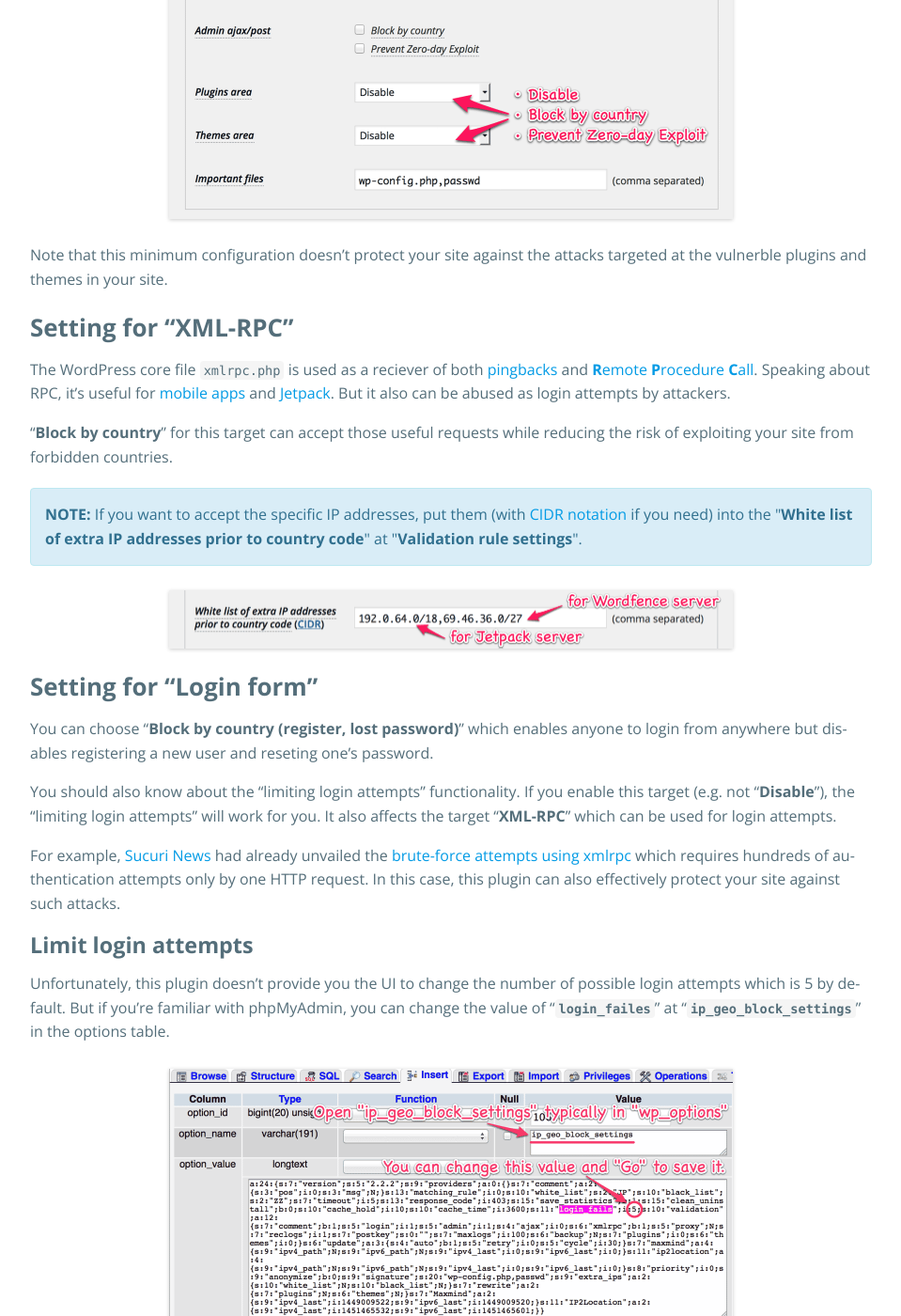
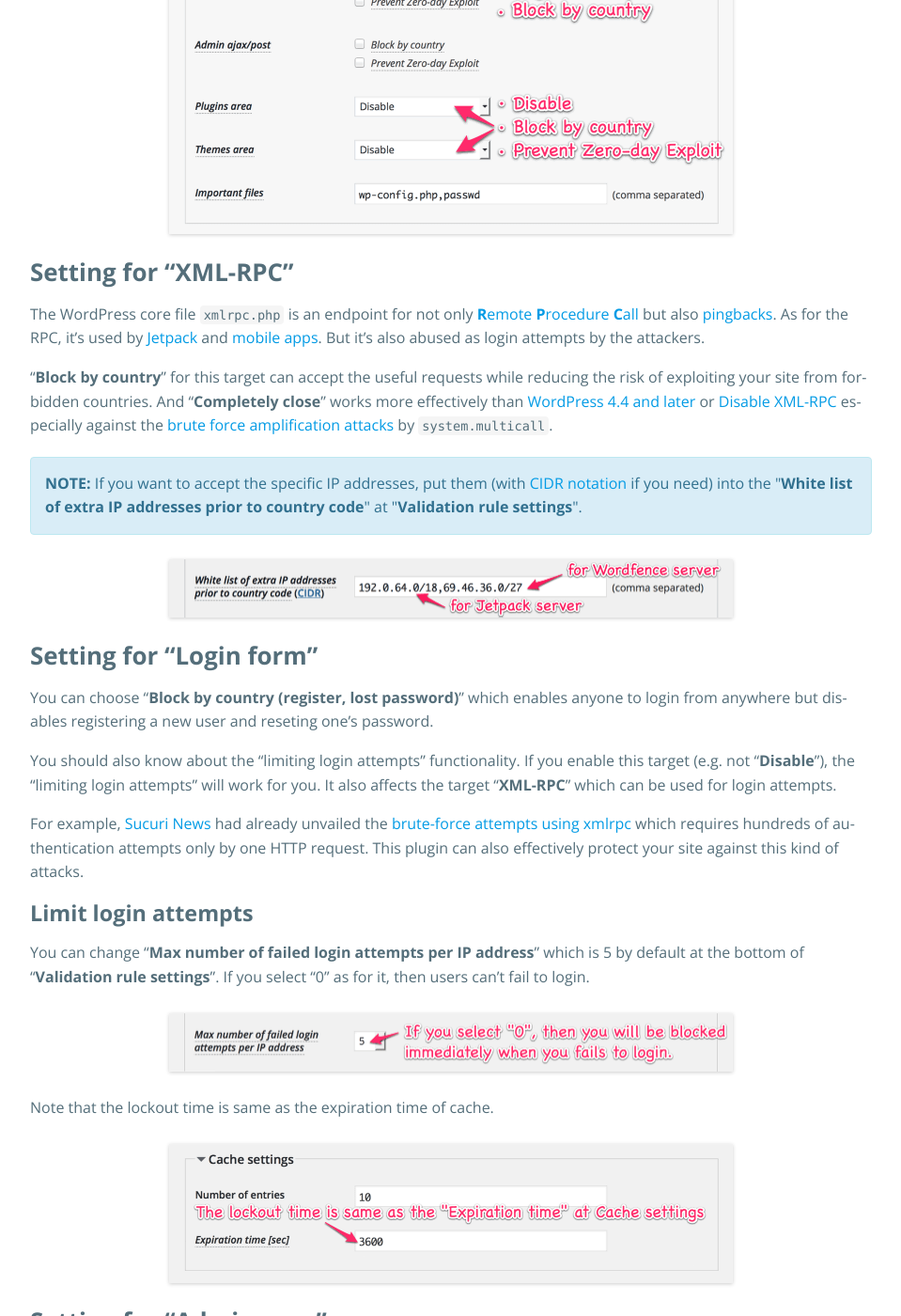
Before and after one commit to tokkonopapa/WordPress-IP-Geo-Block, a Jekyll site: the page built from _codex/03/the-best-practice-of-target-settings.md, in a window 1280 px wide and 1400 px high, scrolled down 686 px. Shown: the whole window at 94% size, without its empty margins (160-1119 px from the left). Built offline with Jekyll 4.4.1, drawn with Linux system fonts in a browser that asks for light colours; some web fonts are replaced; some of the changed text lies outside the part shown.

Commit message:
Update codex.

```diff
--- a/_codex/03/the-best-practice-of-target-settings.md
+++ b/_codex/03/the-best-practice-of-target-settings.md
@@ -14,25 +14,25 @@
 
 At the time of your first installation and activation of this plugin, you can
 see the following configuration at "**Validation target settings**". This is a
-set of minimum configuration for a user who are interested in Geo-blocking by
-IP address.
+set of minimum configuration which doesn't protect your site against the
+attacks targeted at the vulnerble plugins and themes in your site.
 
 ![Initial settings]({{ '/img/2016-01/InitialSettings.png' | prepend: site.baseurl }}
  "Initial settings"
 )
 
-Note that this minimum configuration doesn't protect your site against the
-attacks targeted at the vulnerble plugins and themes in your site.
-
 ### Setting for "XML-RPC" ###
 
-The WordPress core file `xmlrpc.php` is used as a reciever of both
-[pingbacks][pingbacks] and [**R**emote **P**rocedure **C**all][XML-RPC].
-Speaking about RPC, it's useful for [mobile apps][WP-Mobile] and
-[Jetpack][Jetpack]. But it also can be abused as login attempts by attackers.
+The WordPress core file `xmlrpc.php` is an endpoint for not only
+[**R**emote **P**rocedure **C**all][XML-RPC] but also [pingbacks][pingbacks].
+As for the RPC, it's used by [Jetpack][Jetpack] and [mobile apps][MobileApp].
+But it's also abused as login attempts by the attackers.
 
-"**Block by country**" for this target can accept those useful requests while
-reducing the risk of exploiting your site from forbidden countries.
+"**Block by country**" for this target can accept the useful requests while
+reducing the risk of exploiting your site from forbidden countries. And
+"**Completely close**" works more effectively than [WordPress 4.4 and later]
+[Core#34336] or [Disable XML-RPC][DIS-XMLRPC] especially against the [brute
+force amplification attacks][BruteXMLRPC] by `system.multicall`.
 
 <div class="alert alert-info">
   <strong>NOTE:</strong>
@@ -58,20 +58,25 @@
 will work for you. It also affects the target "**XML-RPC**" which can be used
 for login attempts.
 
-For example, [Sucuri News][SucuriNews] had already unvailed the
-[brute-force attempts using xmlrpc][BruteXMLRPC] which requires hundreds of
-authentication attempts only by one HTTP request. In this case, this plugin
-can also effectively protect your site against such attacks.
+For example, [Sucuri News][SucuriNews] had already unvailed the [brute-force
+attempts using xmlrpc][BruteXMLRPC] which requires hundreds of authentication
+attempts only by one HTTP request. This plugin can also effectively protect
+your site against this kind of attacks.
 
 #### Limit login attempts ####
 
-Unfortunately, this plugin doesn't provide you the UI to change the number of
-possible login attempts which is 5 by default. But if you're familiar with
-phpMyAdmin, you can change the value of "**`login_failes`**" at
-"**`ip_geo_block_settings`**" in the options table.
+You can change "**Max number of failed login attempts per IP address**" which
+is 5 by default at the bottom of "**Validation rule settings**". If you select
+"0" as for it, then users can't fail to login.
 
 ![login failed in phpMyAdmin]({{ '/img/2016-01/LoginAttempts.png' | prepend: site.baseurl }}
  "login failed in phpMyAdmin"
+)
+
+Note that the lockout time is same as the expiration time of cache.
+
+![Expiration time at Cache settings]({{ '/img/2016-01/CacheSettings.png' | prepend: site.baseurl }}
+ "Expiration time at Cache settings"
 )
 
 ### Setting for "Admin area" ###
@@ -154,8 +159,10 @@
 [IP-Geo-Block]: https://wordpress.org/plugins/ip-geo-block/ "WordPress › IP Geo Block « WordPress Plugins"
 [XML-RPC]:      https://en.wikipedia.org/wiki/XML-RPC "XML-RPC - Wikipedia, the free encyclopedia"
 [pingbacks]:    http://codex.wordpress.org/Introduction_to_Blogging#Pingbacks "Introduction to Blogging « WordPress Codex"
-[WP-Mobile]:    https://apps.wordpress.org/ "WordPress.org Mobile Apps"
+[MobileApp]:    https://apps.wordpress.org/ "WordPress.org Mobile Apps"
 [Jetpack]:      https://wordpress.org/support/topic/disabling-xml-rpc-may-damage-jetpack "WordPress › Support » Disabling XML-RPC may damage JetPack?"
+[DIS-XMLRPC]:   https://wordpress.org/plugins/disable-xml-rpc/ "WordPress › Disable XML-RPC « WordPress Plugins"
+[Core#34336]:   https://core.trac.wordpress.org/ticket/34336 "#34336 (Disable XML-RPC system.multicall authenticated requests on the first auth failure) – WordPress Trac"
 [SupportForum]: https://wordpress.org/support/plugin/ip-geo-block "WordPress › Support » IP Geo Block"
 [SucuriNews]:   https://blog.sucuri.net/ "Sucuri Blog - Website Security News"
 [BruteXMLRPC]:  https://blog.sucuri.net/2015/10/brute-force-amplification-attacks-against-wordpress-xmlrpc.html "Brute Force Amplification Attacks Against WordPress XMLRPC - Sucuri Blog"
```
Also changed, not shown: _drafts/2016-02-06-release-2.2.3.md (+2 -2 lines), img/2016-01/CacheSettings.png (added), img/2016-01/InitialSettings.png, img/2016-01/LoginAttempts.png.
